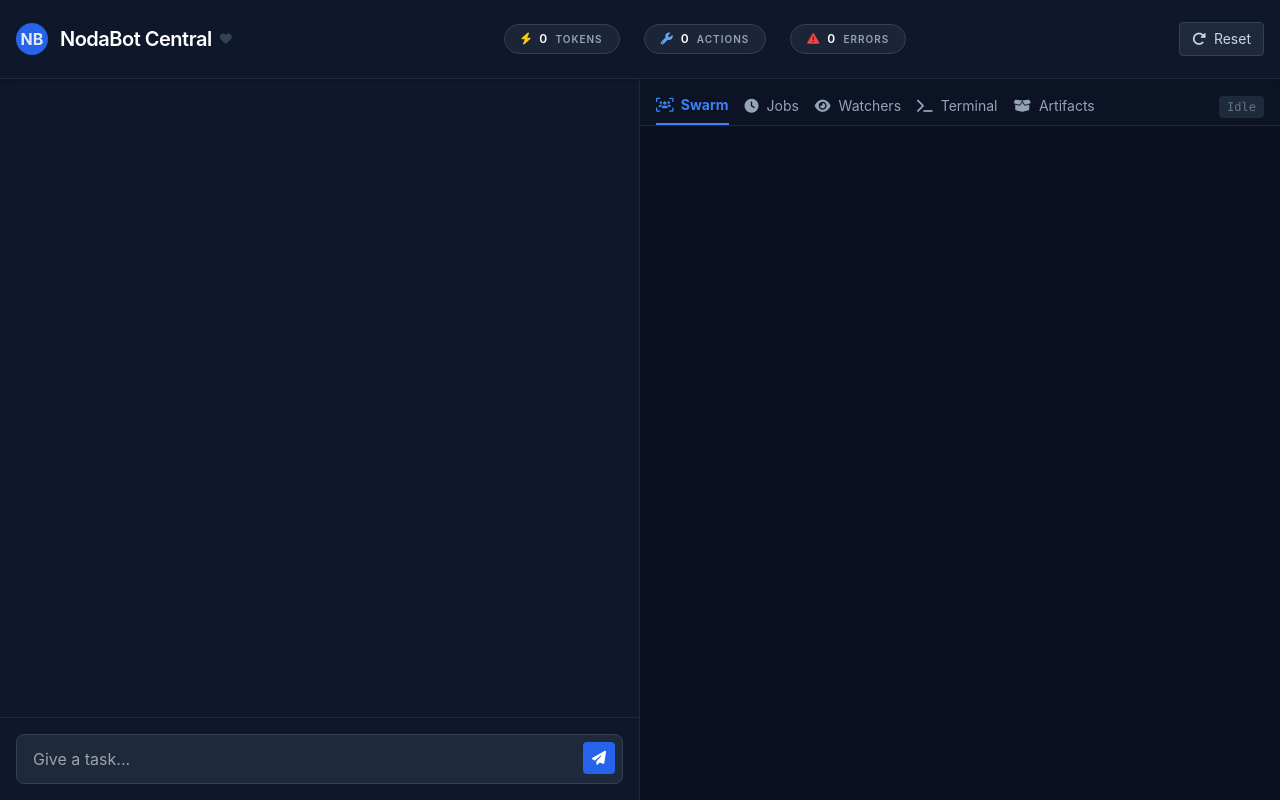
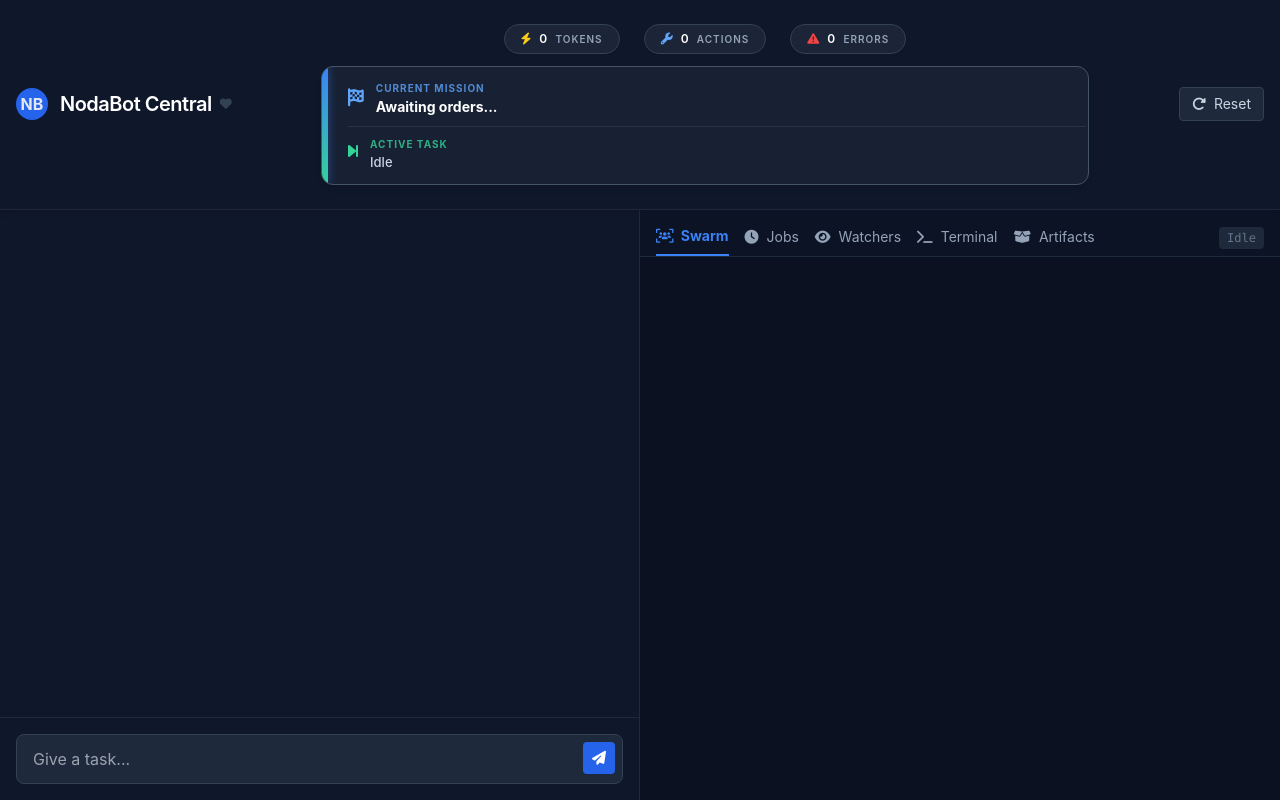
Before and after one commit to motexture42/nodabot, a Flask app: page / in a window 1280 px wide. Run offline with Flask 3, Linux system fonts and the light colour scheme; some libraries are stand-ins or nearby versions.

Commit message:
style: make mission board always visible instead of hiding when idle

```diff
--- a/templates/index.html
+++ b/templates/index.html
@@ -78,13 +78,13 @@
                 </div>
 
                 <!-- Mission Status Card -->
-                <div id="mission-board" class="hidden relative overflow-hidden bg-slate-800/60 border border-slate-600 rounded-xl p-3.5 shadow-md flex-col gap-2.5 backdrop-blur-sm transition-all duration-300">
+                <div id="mission-board" class="relative overflow-hidden bg-slate-800/60 border border-slate-600 rounded-xl p-3.5 shadow-md flex-col gap-2.5 backdrop-blur-sm transition-all duration-300 flex">
                     <div class="absolute left-0 top-0 w-1.5 h-full bg-gradient-to-b from-blue-500 to-emerald-400 shadow-[0_0_10px_rgba(59,130,246,0.5)]"></div>
                     <div class="flex items-start gap-3 pl-3">
                         <div class="mt-0.5"><i class="fa-solid fa-flag-checkered text-blue-400 text-lg"></i></div>
                         <div class="flex-1">
                             <div class="text-[10px] uppercase font-bold text-blue-400/80 tracking-widest mb-0.5">Current Mission</div>
-                            <div id="mission-text" class="text-sm font-bold text-white leading-tight line-clamp-2">None</div>
+                            <div id="mission-text" class="text-sm font-bold text-white leading-tight line-clamp-2">Awaiting orders...</div>
                         </div>
                     </div>
                     <div class="h-[1px] w-full bg-slate-700/60 ml-3"></div>
@@ -92,7 +92,7 @@
                         <div class="mt-0.5"><i class="fa-solid fa-forward-step text-emerald-400 text-base"></i></div>
                         <div class="flex-1">
                             <div class="text-[10px] uppercase font-bold text-emerald-400/80 tracking-widest mb-0.5">Active Task</div>
-                            <div id="next-step-text" class="text-[13px] font-medium text-slate-300 leading-tight line-clamp-2">Awaiting input...</div>
+                            <div id="next-step-text" class="text-[13px] font-medium text-slate-300 leading-tight line-clamp-2">Idle</div>
                         </div>
                     </div>
                 </div>
@@ -452,11 +452,11 @@
 
         socket.on('mission_update', data => {
             if (data.mission) {
-                missionBoard.classList.remove('hidden');
                 missionText.innerText = data.mission;
                 nextStepText.innerText = data.next_step || 'Planning...';
             } else {
-                missionBoard.classList.add('hidden');
+                missionText.innerText = 'Awaiting orders...';
+                nextStepText.innerText = 'Idle';
             }
         });
 
@@ -582,7 +582,10 @@
                 watchersBox.innerHTML = '<p class="text-slate-500 italic text-sm">No active watchers.</p>';
                 terminalBox.innerHTML = '';
                 artifactsBox.innerHTML = '';
-                missionBoard.classList.add('hidden');
+
+                missionText.innerText = 'Awaiting orders...';
+                nextStepText.innerText = 'Idle';
+
                 removeStatusBubble();
                 turnCounter.innerText = "Idle";
 
```
